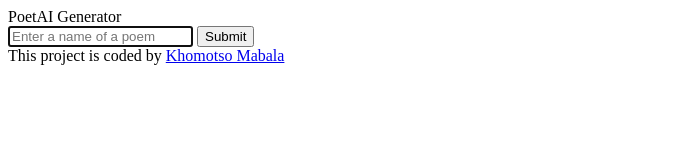
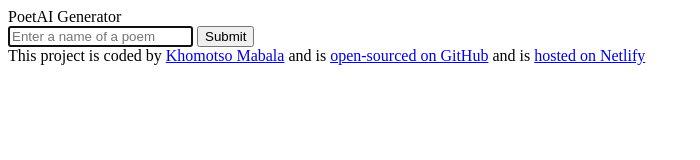
Before and after one commit to Domer078/Poem-generator, a plain HTML site: page index.html in a window 1280 px wide. Shown: the whole page, without its empty margins (0-700 px from the left). Drawn offline with Linux system fonts and the light colour scheme.

Commit message:
Added links on the footer and created index.js and styles.css file

```diff
--- a/index.html
+++ b/index.html
@@ -23,7 +23,12 @@
 
     <footer>
       This project is coded by
-      <a href="https://github.com/Domer078">Khomotso Mabala</a>
+      <a href="https://github.com/Domer078">Khomotso Mabala</a> and is
+      <a href="https://github.com/Domer078/Poem-generator"
+        >open-sourced on GitHub</a
+      >
+
+      and is <a href="https://poeticabot.netlify.app/">hosted on Netlify</a>
     </footer>
   </body>
 </html>
```
Also changed, not shown: src/index.js (added), src/styles.css (added).
